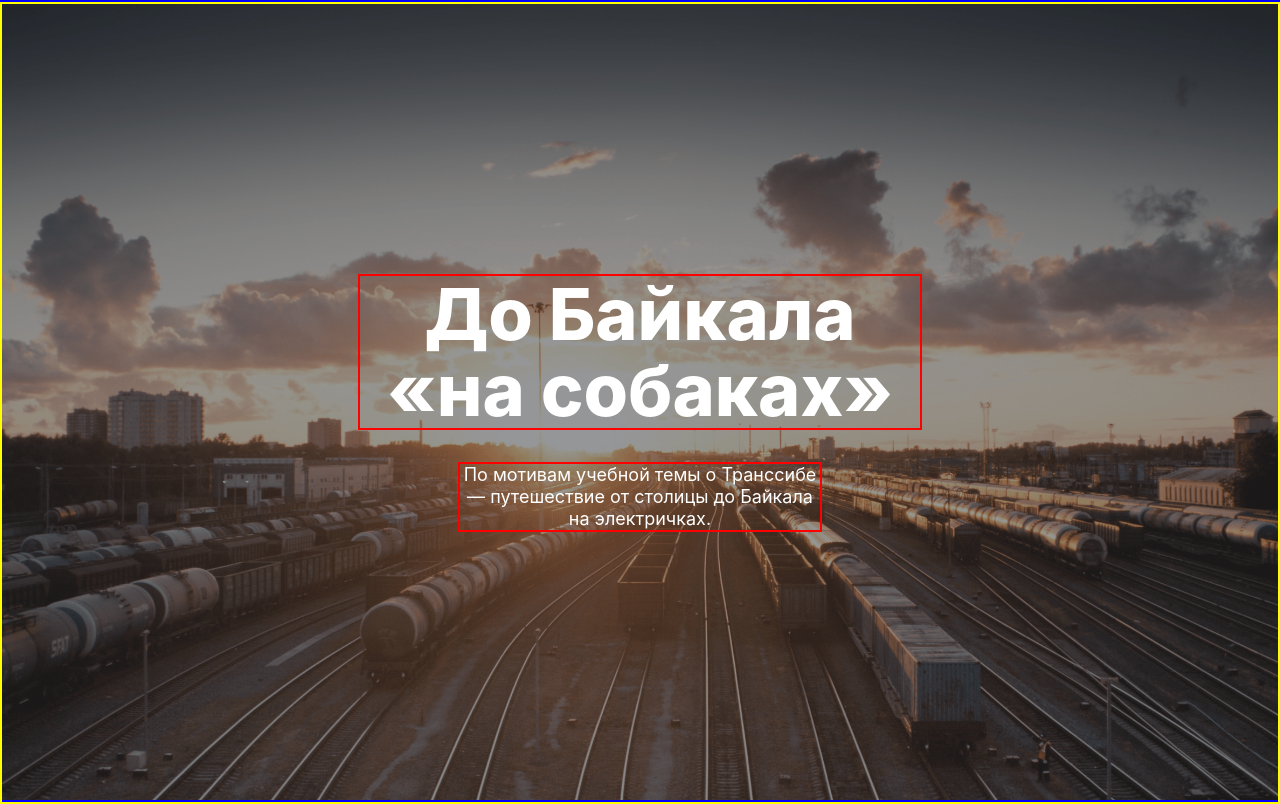
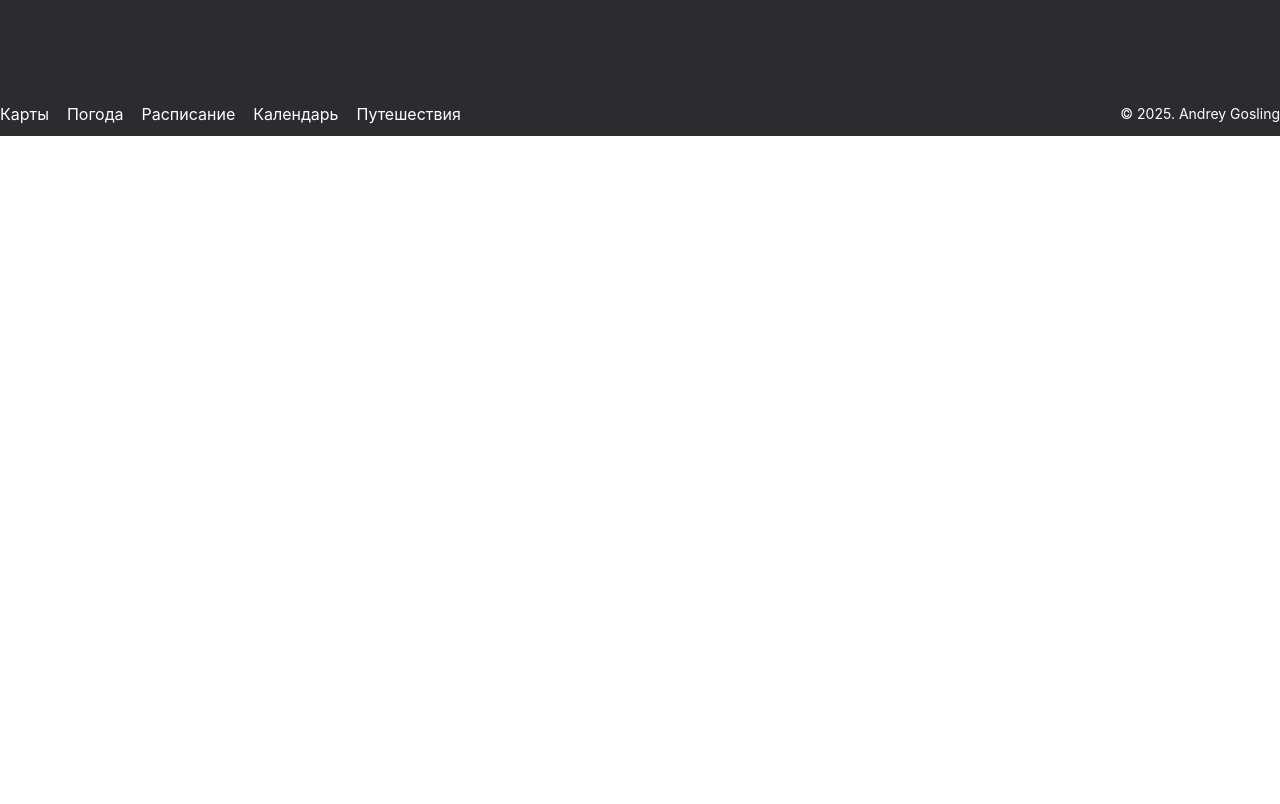
Before and after one commit to sadryangosling2049/third-sprint, a plain HTML site: page index.html in a window 1280 px wide. Drawn offline with Linux system fonts and the light colour scheme; a web font is replaced by a local one.

Commit message:
add footer

```diff
--- a/index.html
+++ b/index.html
@@ -191,24 +191,39 @@
                     </div>
                 </div>
             </div>
-        </section>-->
+        </section>
 
         <section class="cover">
             <div class="cover__container">
                 <img src="./images/cover.png" alt="задний фон" class="cover__background_image cover__background_image_overlay">
                 <div class="cover__background_title">
-                    <h1 class="title cover__title">До Байкала «на собаках»</h1>
+                    <a href="https://stampsy.com/na-elektrichkakh-do-baikala"><h1 class="title cover__title">До Байкала «на собаках»</h1>
                     <p class="cover__subtitle">По мотивам учебной темы о Транссибе — путешествие от столицы до Байкала
                         на
-                        электричках.</p>
+                        электричках.</p></a>
                 </div>
             </div>
-        </section>
+        </section>-->
 
 
-        <section class="footer">
-            <nav class="footer__nav"></nav>
-            <div class="footer__author"></div>
+        <section class="footer footer_style">
+            <nav class="">
+                <il class="footer__nav footer__nav_style">
+                    <li class="footer__nav_list"><a href="https://yandex.ru/maps"
+                            class="footer__nav_list_link">Карты</a></li>
+                    <li class="footer__nav_list"><a href="https://yandex.ru/pogoda"
+                            class="footer__nav_list_link">Погода</a></li>
+                    <li class="footer__nav_list"><a href="https://rasp.yandex.ru"
+                            class="footer__nav_list_link">Расписание</a></li>
+                    <li class="footer__nav_list"><a href="https://calendar.yandex.ru"
+                            class="footer__nav_list_link">Календарь</a></li>
+                    <li class="footer__nav_list"><a href="https://travel.yandex.ru"
+                            class="footer__nav_list_link">Путешествия</a></li>
+                    </ul>
+            </nav>
+            <div class="footer__author">
+                <p class="footer__author_style">© 2025. Andrey Gosling</p>
+            </div>
         </section>
     </div>
 </body>
--- a/styles/style.css
+++ b/styles/style.css
@@ -333,3 +333,49 @@
         }
     }
 }
+
+.footer {
+    display: flex;
+    justify-content: space-between;
+    align-items: center;
+    padding-top: 92px;
+
+}
+
+.footer__nav {
+    display: flex;
+    gap: 18px;
+    list-style: none;
+}
+
+.footer__nav_list:hover {
+    opacity: 0.5;
+}
+
+.footer__nav_list_link {
+    text-decoration: none;
+    color: white;
+}
+
+.footer__nav_style {
+    font-size: 16px;
+    line-height: 18px;
+}
+
+.footer__author_style {
+    font-size: 14px;
+    line-height: 16px;
+}
+
+@media screen and (max-width: 600px) {
+    .footer {
+        flex-direction: column;
+        align-items: flex-start;
+        padding-top: 64px;
+    }
+
+    .footer__nav {
+        flex-direction: column;
+        margin-bottom: 48px;
+    }
+}
```
